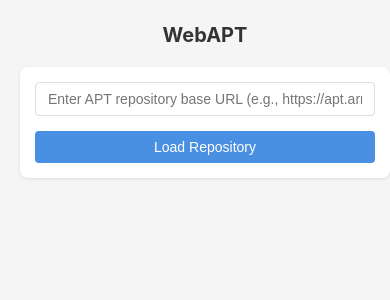
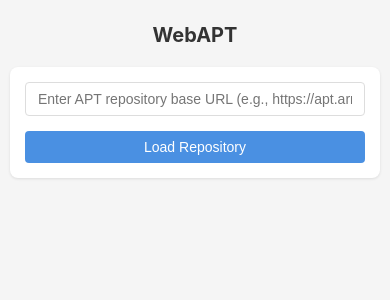
Before and after one commit to HeyMeco/WebAPT, a Flask app: page / in a window 390 px wide. Shown: the top 300 px of the page. Run offline with Flask 3, Linux system fonts and the light colour scheme.

Commit message:
UI: Improve Mobile

```diff
--- a/static/style.css
+++ b/static/style.css
@@ -253,7 +253,8 @@ select {
 
   .container {
     width: 100%;
-    padding: 0 10px;
+    padding: 0;
+    margin: 0 auto;
   }
 
   h1 {
```
